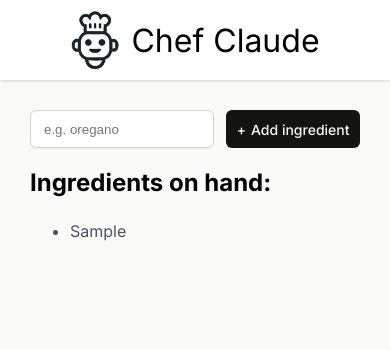
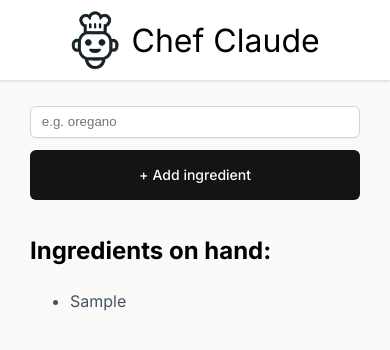
Before and after one commit to noamguterman/chef-claude, a React (Vite) app: page / in a window 390 px wide. Both pictures are taken after typing "Sample" into the empty fields and a click on the button "Add ingredient". Shown: the top 350 px of the page. Built offline with nearby package versions, Linux system fonts and the light colour scheme.

Commit message:
refactor styles for header and form components; improve responsiveness and consistency

```diff
--- a/src/index.css
+++ b/src/index.css
@@ -14,10 +14,10 @@ header {
   display: flex;
   justify-content: center;
   align-items: center;
-  gap: 11px;
-  height: 80px;
+  gap: .7em;
+  height: 5em;
   background-color: white;
-  box-shadow: 0px 1px 3px 0px rgba(0, 0, 0, 0.10), 0px 1px 2px 0px rgba(0, 0, 0, 0.06);
+  box-shadow: 0px 1px 3px 0px #0000001a, 0px 1px 2px 0px #0000000f;
 }
 
 header > img {
@@ -29,24 +29,26 @@ header > h1 {
 }
 
 main {
-  padding: 30px 30px 10px;
+  padding: 1.875em 1.875em .625em;
+  max-width: 1200px;
+  margin: 0 auto;
 }
 
 .add-ingredient-form {
   display: flex;
   justify-content: center;
-  gap: 12px;
-  height: 38px;
+  gap: .75em;
+  height: 2.375em;
 }
 
 .add-ingredient-form > input {
   border-radius: 6px;
   border: 1px solid #D1D5DB;
-  padding: 9px 13px;
-  box-shadow: 0px 1px 2px 0px rgba(0, 0, 0, 0.05);
+  padding: .56em .81em;
+  box-shadow: 0px 1px 2px 0px #0000000d;
   flex-grow: 1;
-  min-width: 150px;
-  max-width: 400px;
+  min-width: 9.375em;
+  max-width: 25em;
 }
 
 .add-ingredient-form > button {
@@ -55,24 +57,24 @@ main {
   border: none;
   background-color: #141413;
   color: #FAFAF8;
-  width: 150px;
-  font-size: 0.875rem;
+  width: 9.375em;
+  font-size: .875rem;
   font-weight: 500;
   cursor: pointer;
 }
 
 .add-ingredient-form > button::before {
   content: "+";
-  margin-right: 5px;
+  margin-right: .3em;
 }
 
 ul.ingredients-list {
-  margin-bottom: 48px;
+  margin-bottom: 3em;
 }
 
 ul.ingredients-list > li {
   color: #475467;
-  line-height: 28px;
+  line-height: 2;
 }
 
 .get-recipe-container {
@@ -81,28 +83,28 @@ ul.ingredients-list > li {
   align-items: center;
   border-radius: 8px;
   background: #F0EFEB;
-  padding: 10px 28px;
+  padding: .625em 1.75em;
 }
 
 .get-recipe-container h3 {
   font-size: 1.125rem;
   font-weight: 500;
-  line-height: 24px;
+  line-height: 2;
 }
 
 .get-recipe-container p {
   color: #6B7280;
   font-size: 0.875rem;
-  line-height: 20px;
+  line-height: 2;
 }
 
 .get-recipe-container button {
   border: none;
   border-radius: 6px;
   background: #D17557;
-  box-shadow: 0px 1px 2px 0px rgba(0, 0, 0, 0.05);
+  box-shadow: 0px 1px 2px 0px #0000000d;
   color: #FAFAF8;
-  padding: 9px 17px;
+  padding: .56em 1em;
   font-family: Inter, sans-serif;
   font-size: 0.875rem;
   cursor: pointer;
@@ -110,11 +112,47 @@ ul.ingredients-list > li {
 
 .suggested-recipe-container {
   color: #475467;
-  line-height: 28px;
+  line-height: 2;
   font-size: 1.125rem;
   font-weight: 400;
 }
 
 .suggested-recipe-container ul li, .suggested-recipe-container ol li {
-  margin-bottom: 8px;
+  margin-bottom: .5em;
 }
+
+@media (max-width: 600px) {
+  main {
+    margin-top: 1.5em;
+  }
+  section {
+    margin-top: 4em;
+  }
+  .add-ingredient-form,
+  .get-recipe-container {
+    display: flex;
+    flex-direction: column;
+    align-items: center;
+    margin-bottom: 3em;
+  }
+  .get-recipe-container {
+    padding-top: 1em;
+    padding-bottom: 1em;
+  }
+  .add-ingredient-form input {
+    width: 100%;
+  }
+  .add-ingredient-form button,
+  .get-recipe-container button {
+    padding: 1.2em 1em;
+    width: 100%;
+    max-width: 335px;
+  }
+  .get-recipe-container h3, p {
+    margin: 0;
+    padding: 0;
+  }
+  .get-recipe-container p {
+    margin-bottom: 2em;
+  }
+}
```
